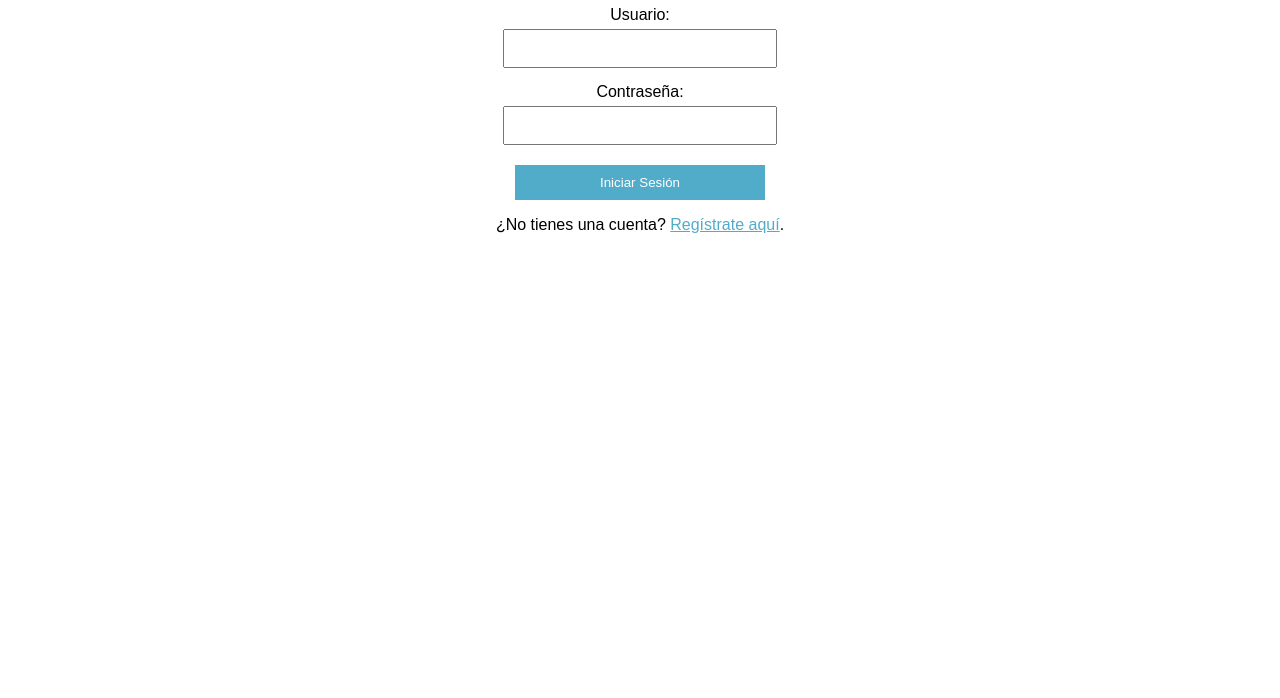
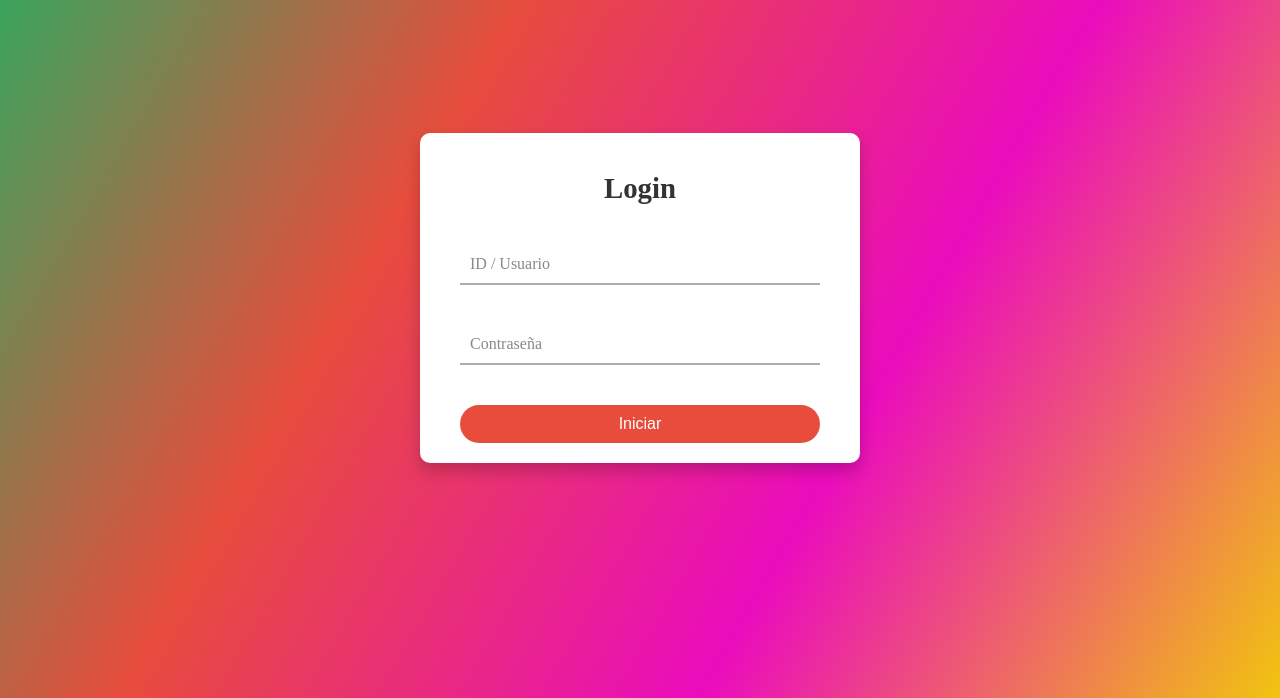
Before and after one commit to Carlitos555666/NRC1951_G7_FUN_ING_SW, a website: page PROYECTO/PáginaWeb/login.html in a window 1280 px wide. Shown: the part 102-800 px from the top of the page. Drawn offline with Linux system fonts and the light colour scheme.

Commit message:
Código con Validación
Solo pueden ingresar los usuarios autenticados

```diff
--- /dev/null
+++ b/PROYECTO/PáginaWeb/css/style.css
@@ -0,0 +1,100 @@
+body {
+    margin: 0;
+    padding: 0;
+    font-family: montserrat;
+    background: linear-gradient(120deg, #27ae60, #e74c3c, #ea0cbd, #f1c40f);
+    height: 100vh;
+    display: flex;
+    justify-content: center;
+    align-items: center;
+}
+
+.formulario {
+    width: 400px;
+    background: #fff;
+    border-radius: 10px;
+    box-shadow: 0 8px 15px rgba(0, 0, 0, 0.2);
+    overflow: hidden;
+    text-align: center;
+    padding: 20px;
+    transition: transform 0.3s ease, box-shadow 0.3s ease;
+}
+
+.formulario:hover {
+    transform: scale(1.02);
+    box-shadow: 0 12px 20px rgba(0, 0, 0, 0.3);
+}
+
+.formulario h1 {
+    margin-bottom: 20px;
+    font-size: 1.8rem;
+    color: #333;
+    font-weight: bold;
+}
+
+.formulario form {
+    display: flex;
+    flex-direction: column;
+    align-items: stretch;
+    padding: 0 20px;
+    box-sizing: border-box;
+}
+
+.username, .password {
+    position: relative;
+    margin: 20px 0;
+    border-bottom: 2px solid #adadad;
+    transition: border-color 0.3s ease;
+}
+
+.username:hover, .password:hover {
+    border-color: #27ae60;
+}
+
+.username input, .password input {
+    width: 100%;
+    padding: 10px 5px;
+    font-size: 16px;
+    border: none;
+    background: none;
+    outline: none;
+}
+
+.username label, .password label {
+    position: absolute;
+    top: 50%;
+    left: 10px;
+    font-size: 16px;
+    color: #888;
+    transform: translateY(-50%);
+    pointer-events: none;
+    transition: 0.3s ease;
+}
+
+.username input:focus ~ label, .username input:not(:placeholder-shown) ~ label,
+.password input:focus ~ label, .password input:not(:placeholder-shown) ~ label {
+    top: -10px;
+    font-size: 12px;
+    color: #27ae60;
+}
+
+input[type="submit"] {
+    padding: 10px 20px;
+    font-size: 16px;
+    background: #e74c3c;
+    color: #fff;
+    border: none;
+    border-radius: 25px;
+    cursor: pointer;
+    transition: background 0.3s ease, transform 0.3s ease;
+    margin-top: 20px;
+}
+
+input[type="submit"]:hover {
+    background: #c0392b;
+    transform: scale(1.05);
+}
+
+input:hover ~ span::before {
+    background: yellow;
+}
--- a/PROYECTO/PáginaWeb/js/login.js
+++ b/PROYECTO/PáginaWeb/js/login.js
@@ -1,7 +1,7 @@
-<script>
 // Usuarios registrados
 const registeredUsers = [
-  { username: "tesorero", password: "tesorero123", role: "tesorero" } // Usuario fijo para el tesorero
+  { username: "tesorero", password: "t1234", role: "tesorero" }, // Usuario del tesorero
+  { username: "condomino", password: "c1234", role: "condomino" } // Usuario condómino
 ];
 
 // Mostrar formulario de registro
@@ -26,9 +26,10 @@ document.getElementById("loginForm").addEventListener("submit", function (event)
   const user = registeredUsers.find(user => user.username === username && user.password === password);
 
   if (user) {
+    // Redirigir dependiendo del rol del usuario
     if (user.role === "tesorero") {
       window.location.href = "https://carlitoscarloss644.wixsite.com/tierras-del-sol-2-te";
-    } else {
+    } else if (user.role === "condomino") {
       window.location.href = "https://carlitoscarloss644.wixsite.com/tierras-del-sol-2";
     }
   } else {
@@ -52,4 +53,3 @@ document.getElementById("registerForm").addEventListener("submit", function (eve
     showLoginForm(); // Regresa al formulario de login
   }
 });
-</script>
--- a/PROYECTO/PáginaWeb/login.html
+++ b/PROYECTO/PáginaWeb/login.html
@@ -1,73 +1,29 @@
 <!DOCTYPE html>
 <html lang="es">
 <head>
-  <meta charset="UTF-8">
-  <meta name="viewport" content="width=device-width, initial-scale=1.0">
-  <title>Login - Tierra del Sol 2</title>
-  <style>
-    body { font-family: Arial, sans-serif; text-align: center; margin-top: 50px; }
-    .form-group { margin-bottom: 15px; }
-    input, select, button { padding: 10px; margin-top: 5px; width: 250px; }
-    button { background-color: #51acca; color: #fff; border: none; cursor: pointer; }
-    .register-link { color: #51acca; cursor: pointer; text-decoration: underline; }
-    #registerForm { display: none; }
-  </style>
+    <meta charset="UTF-8">
+    <meta name="viewport" content="width=device-width, initial-scale=1.0">
+    <title>Formulario Login</title>
+    <!-- Si el archivo de estilos está en una subcarpeta llamada "css" -->
+    <link rel="stylesheet" href="css/style.css">
+    <!-- Si el archivo JS está en una subcarpeta llamada "js" -->
+    <script src="js/login.js" defer></script>
 </head>
 <body>
-  <h1>Iniciar Sesión</h1>
-
-  <!-- Login Form -->
-  <form id="loginForm" onsubmit="event.preventDefault(); redirigir();">
-    <div class="form-group">
-      <label for="username">Usuario:</label><br>
-      <input type="text" id="username" name="username" required>
+    <div class="formulario">
+        <h1>Login</h1>
+        <!-- Asegúrate de que el formulario tenga el ID correcto -->
+        <form method="post" id="loginForm">
+            <div class="username">
+                <input type="text" id="username" required placeholder=" ">
+                <label for="username">ID / Usuario</label>
+            </div>
+            <div class="password">
+                <input type="password" id="password" required placeholder=" ">
+                <label for="password">Contraseña</label>
+            </div>
+            <input type="submit" value="Iniciar">
+        </form>
     </div>
-    <div class="form-group">
-      <label for="password">Contraseña:</label><br>
-      <input type="password" id="password" name="password" required>
-    </div>
-    <button type="submit">Iniciar Sesión</button>
-    <p>¿No tienes una cuenta? <span class="register-link" onclick="showRegisterForm()">Regístrate aquí</span>.</p>
-  </form>
-
-  <!-- Registration Form -->
-  <form id="registerForm">
-    <h2>Registro</h2>
-    <div class="form-group">
-      <label for="newUsername">Nuevo Usuario:</label><br>
-      <input type="text" id="newUsername" name="newUsername" required>
-    </div>
-    <div class="form-group">
-      <label for="newPassword">Nueva Contraseña:</label><br>
-      <input type="password" id="newPassword" name="newPassword" required>
-    </div>
-    <button type="submit">Registrar</button>
-    <p>¿Ya tienes una cuenta? <span class="register-link" onclick="showLoginForm()">Inicia sesión aquí</span>.</p>
-  </form>
-
-  <script>
-    function redirigir() {
-      var username = document.getElementById("username").value;
-      var password = document.getElementById("password").value;
-
-      // Verificar si el usuario y la contraseña son correctos
-      if (username === "tesorero" && password === "1234") {
-        window.location.href = "https://carlitoscarloss644.wixsite.com/tierras-del-sol-2-te";
-      } else {
-        window.location.href = "https://carlitoscarloss644.wixsite.com/tierras-del-sol-2";
-      }
-    }
-
-    // Funciones para mostrar el formulario de registro y login
-    function showRegisterForm() {
-      document.getElementById('loginForm').style.display = 'none';
-      document.getElementById('registerForm').style.display = 'block';
-    }
-
-    function showLoginForm() {
-      document.getElementById('registerForm').style.display = 'none';
-      document.getElementById('loginForm').style.display = 'block';
-    }
-  </script>
 </body>
 </html>
```
